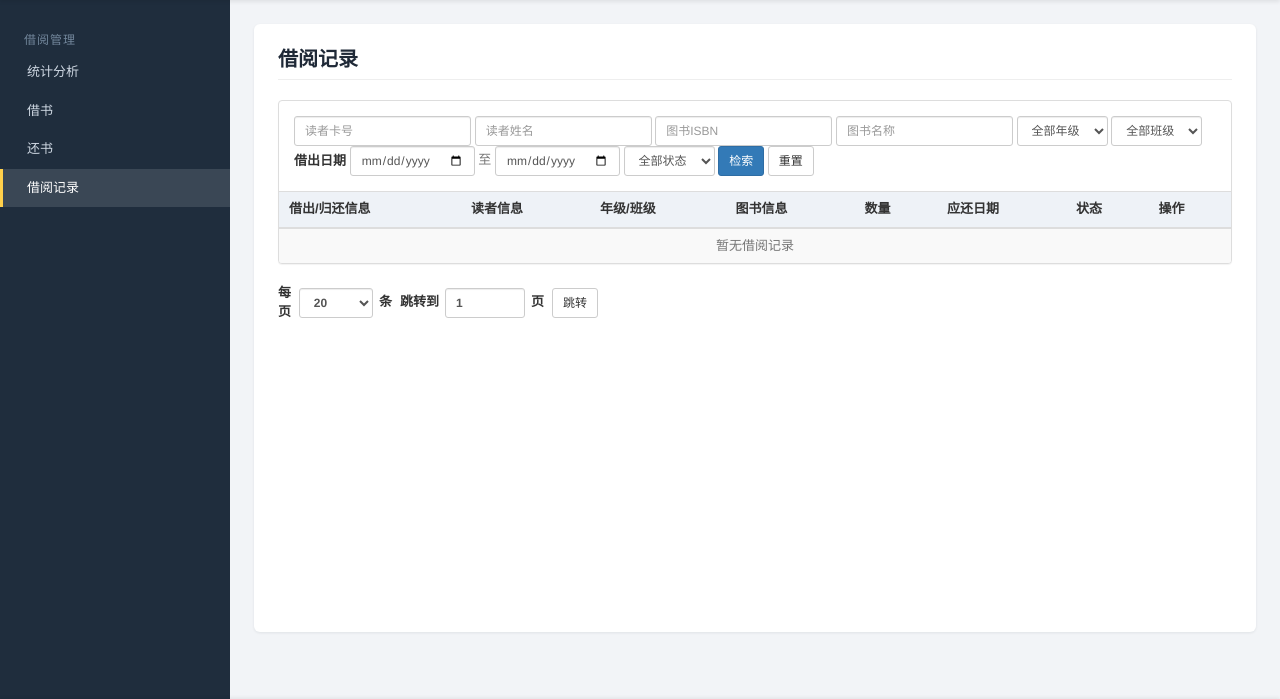
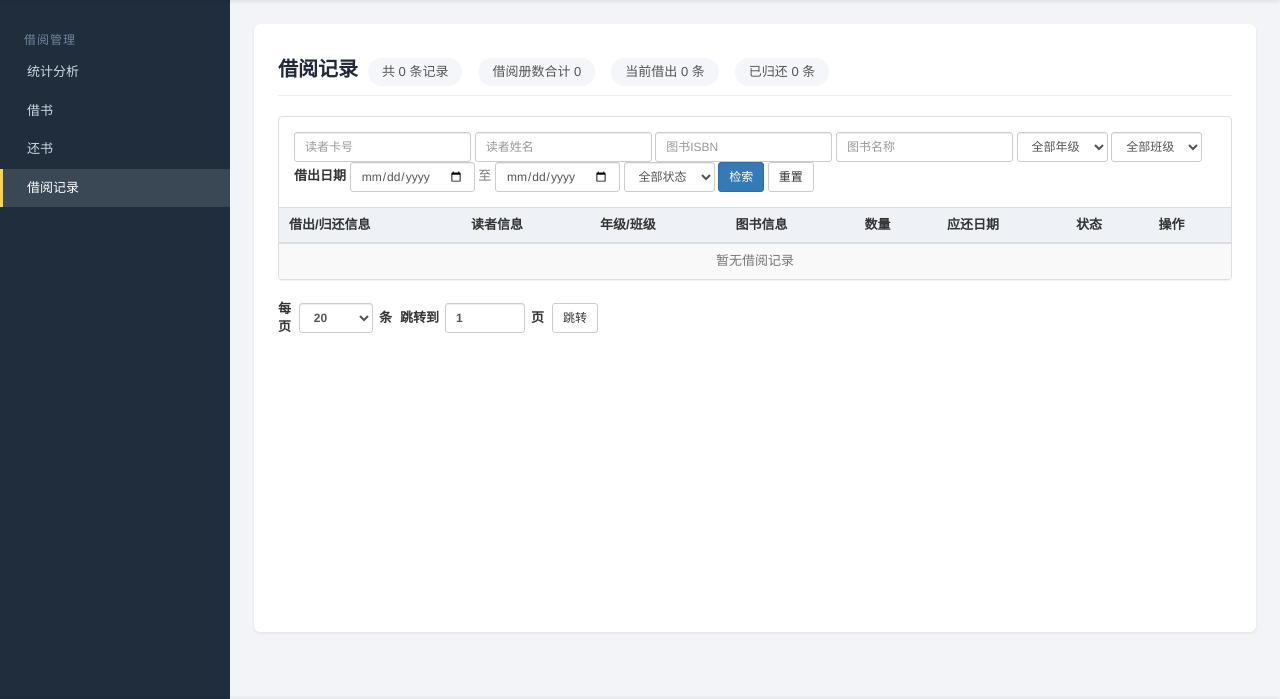
Before and after one commit to jhao/School-Libray-Management, a Flask app: page /lending/records in a window 1280 px wide. Shown: the part 56-755 px from the top of the page. Run offline with Flask 3, Linux system fonts and the light colour scheme; the visitor is signed in with stand-in values (Sample User, id 1); tables that the repository leaves empty hold one stand-in row (values such as "Sample post").

Commit message:
feat: enhance lending and stats summaries

```diff
--- a/app/templates/lending/records.html
+++ b/app/templates/lending/records.html
@@ -13,12 +13,32 @@
   .record-meta strong {
     font-weight: 600;
   }
+  .record-summary {
+    margin-top: 10px;
+    display: flex;
+    flex-wrap: wrap;
+    gap: 8px 16px;
+    font-size: 13px;
+    color: #555;
+  }
+  .record-summary .summary-item {
+    background-color: #f4f6f9;
+    border-radius: 999px;
+    padding: 6px 14px;
+    line-height: 1.2;
+  }
 </style>
 {% endblock %}
 {% block content %}
 <div class="page-header">
   <div class="page-header-title">
     <h2>借阅记录</h2>
+    <div class="record-summary">
+      <span class="summary-item">共 {{ summary.total_records }} 条记录</span>
+      <span class="summary-item">借阅册数合计 {{ summary.total_amount }}</span>
+      <span class="summary-item">当前借出 {{ summary.lent_count }} 条</span>
+      <span class="summary-item">已归还 {{ summary.returned_count }} 条</span>
+    </div>
   </div>
 </div>
 <div class="panel panel-default">
--- a/app/views/lending.py
+++ b/app/views/lending.py
@@ -2,6 +2,7 @@
 
 from flask import Blueprint, flash, redirect, render_template, request, url_for
 from flask_login import current_user, login_required
+from sqlalchemy import case, func
 from sqlalchemy.orm import selectinload
 
 from ..extensions import db
@@ -193,6 +194,24 @@
             end_date_raw = ""
 
     page, per_page = get_page_args()
+    stats_result = (
+        query.with_entities(
+            func.count(Lend.id),
+            func.coalesce(func.sum(Lend.amount), 0),
+            func.coalesce(func.sum(case((Lend.status == "lent", 1), else_=0)), 0),
+            func.coalesce(func.sum(case((Lend.status == "returned", 1), else_=0)), 0),
+        )
+        .order_by(None)
+        .first()
+    )
+
+    summary = {
+        "total_records": stats_result[0] if stats_result else 0,
+        "total_amount": stats_result[1] if stats_result else 0,
+        "lent_count": stats_result[2] if stats_result else 0,
+        "returned_count": stats_result[3] if stats_result else 0,
+    }
+
     pagination = query.order_by(Lend.created_at.desc()).paginate(
         page=page, per_page=per_page, error_out=False
     )
@@ -230,6 +249,7 @@
         grades=grades,
         classes=classes,
         filters=filters,
+        summary=summary,
         current_time=datetime.utcnow(),
     )
 
```
Also changed, not shown: app/templates/stats/dashboard.html (+5 -4 lines), app/views/stats.py (+37 -2 lines).
